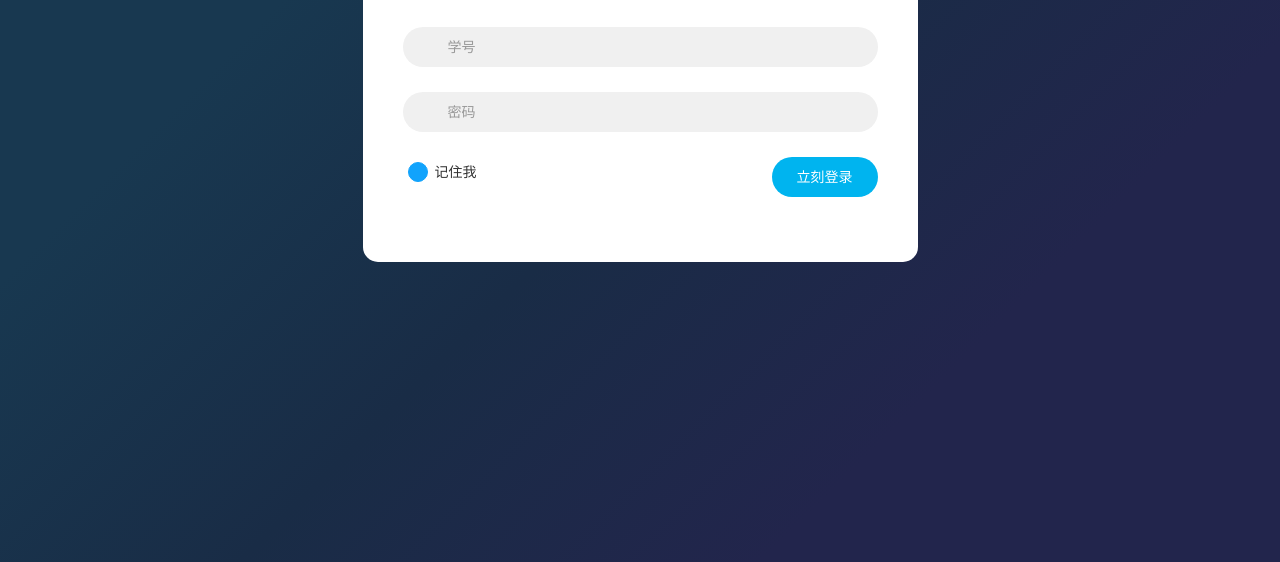
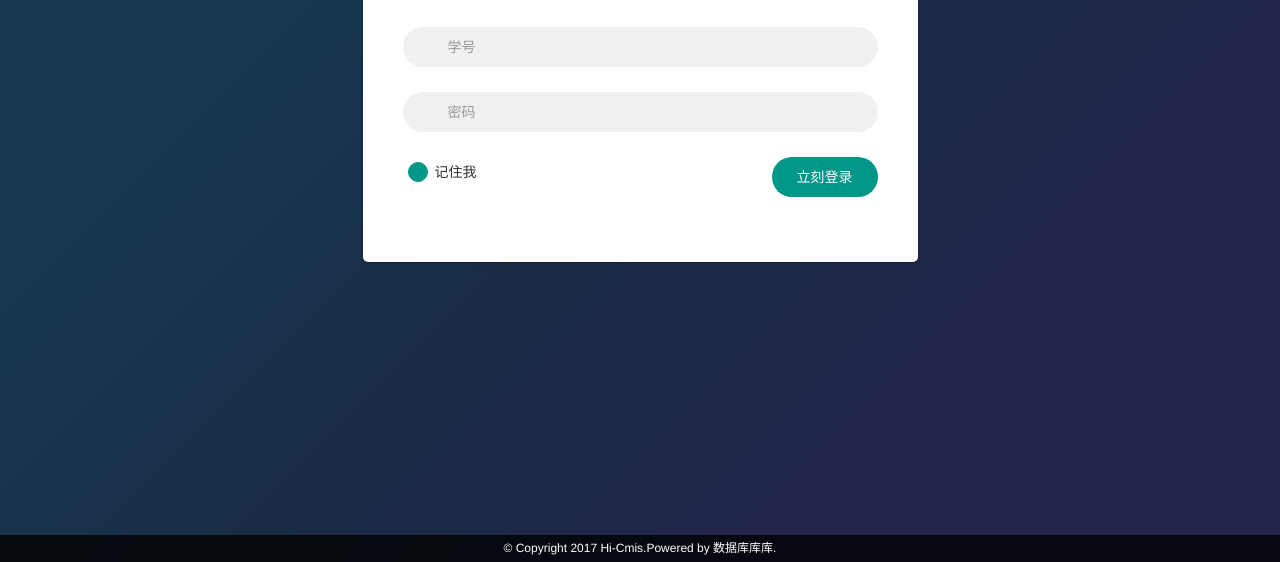
Before and after one commit to FatDoge/HiCmis, a plain HTML site: page login.html in a window 1280 px wide. Shown: the part 238-800 px from the top of the page. Drawn offline with nearby package versions, Linux system fonts and the light colour scheme.

Commit message:
fix style

```diff
--- a/css/login.css
+++ b/css/login.css
@@ -12,8 +12,13 @@ body{
 .form-horizontal{
     background: #fff;
     padding-bottom: 40px;
-    border-radius: 15px;
+    border-radius: 5px;
     text-align: center;
+    box-shadow: 0 1px 3px rgba(0,0,0,0.12), 0 1px 2px rgba(0,0,0,0.24);
+    transition: all 0.3s cubic-bezier(.25,.8,.25,1);
+}
+.form-horizontal:hover{
+    box-shadow: 0 14px 28px rgba(0,0,0,0.25), 0 10px 10px rgba(0,0,0,0.22);
 }
 .form-horizontal .heading{
     display: block;
@@ -69,11 +74,11 @@ body{
     float: left;
     width: 20px;
     height: 20px;
-    background: #11a3fc;
+    background: #009688;
     border-radius: 50%;
     position: relative;
     margin: 5px 0 0 5px;
-    border: 1px solid #11a3fc;
+    border: 1px solid #009688;
 }
 .form-horizontal .main-checkbox label{
     width: 20px;
@@ -115,7 +120,7 @@ body{
     float: right;
     font-size: 14px;
     color: #fff;
-    background: #00b4ef;
+    background: #009688;
     border-radius: 30px;
     padding: 10px 25px;
     border: none;
@@ -138,3 +143,14 @@ body{
     position: relative;
     margin-top: 10%;
 }
+/* footer */
+footer{
+    color:#fff;
+    position: absolute;
+    width: 100%;
+    text-align: center;
+    bottom: 0;
+    background: rgba(0, 0, 0, .8);
+    padding: 5px;
+    font-size: 12px;
+}
--- a/login.html
+++ b/login.html
@@ -3,6 +3,7 @@
 <head>
 	<title>Hi-Cmis</title>
     <link rel="shortcut icon" href="favicon.ico" />
+    <meta name="viewport" content="width=device-width, initial-scale=1.0">
     <meta charset="utf-8">
     <script src="./js/cleaner.js"></script>
     <script src="https://cdn.bootcss.com/jquery/3.2.1/jquery.min.js"></script>
@@ -37,5 +38,6 @@
         </div>
     </div>
 </div>
+<footer>&copy;&nbsp;Copyright&nbsp;2017&nbsp;Hi-Cmis.Powered&nbsp;by&nbsp;数据库库库.</footer>
 </body>
 </html>
```
